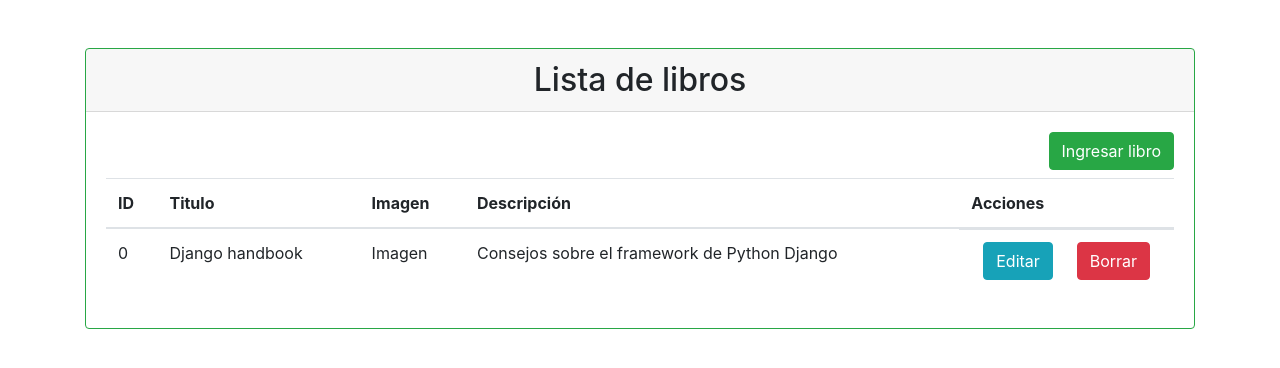
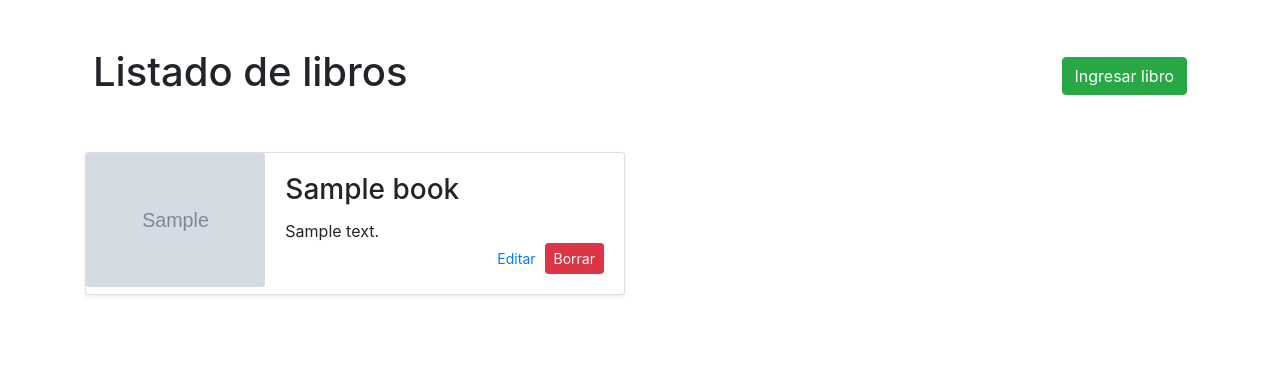
Before and after one commit to lucaspintos909/django-crud, a Django app: page /libros in a window 1280 px wide. Shown: the part 56-424 px from the top of the page. Run offline with Django 4.2, Linux system fonts and the light colour scheme; tables that the repository leaves empty hold one stand-in row (values such as "Sample post"); grey boxes marked "Sample" are stand-in pictures.

Commit message:
feat: Cambiando el listado de libros a cards

```diff
--- a/libreria/templates/books/index.html
+++ b/libreria/templates/books/index.html
@@ -1,38 +1,38 @@
 {% extends 'base.html' %} {% block title %}Libros{% endblock title %}
 {% block content %}
+<div class="d-flex px-2 justify-content-between mb-5 align-items-center">
 
-<div class="card border-success">
-  <div class="card-header">
-    <h2 class="card-title text-center m-0">Lista de libros</h2>
-  </div>
-  <div class="card-body">
-    <div class="d-flex justify-content-end mb-2">
-      <a type="button" class="btn btn-success" href="{% url 'create_book' %}">Ingresar libro</a>
-    </div>
-    <table class="table">
-      <thead>
-        <tr>
-          <th scope="col">ID</th>
-          <th scope="col">Titulo</th>
-          <th scope="col">Imagen</th>
-          <th scope="col">Descripción</th>
-          <th scope="col">Acciones</th>
-        </tr>
-      </thead>
-      <tbody>
-        <tr>
-          <td>0</td>
-          <td>Django handbook</td>
-          <td>Imagen</td>
-          <td>Consejos sobre el framework de Python Django</td>
-          <td class="d-flex justify-content-around">
-            <a name="" id="" class="btn btn-info" href="{% url 'edit_book' %}" role="button">Editar</a>
-            <a name="" id="" class="btn btn-danger" href="#" role="button">Borrar</a>
-          </td>
-        </tr>
-      </tbody>
-    </table>
+  <h1 class="text-center ">Listado de libros</h1>
+  <div>
+
+    <a type="button" class="btn btn-success" href="{% url 'create_book' %}">Ingresar libro</a>
   </div>
 </div>
 
+<div class="row row-cols-1 row-cols-md-2">
+  {% for book in books %}
+  <div class="col">
+    <div class="shadow-sm card mb-3" style="max-width: 540px;">
+      <div class="row no-gutters">
+          <div class="col-4">
+            <img src="{{book.image.url}}" class="card-img" alt="{{book.title}}-image">
+          </div>
+          <div class="col-8">
+            <div class="card-body d-flex flex-column justify-content-between h-100">
+              <div>
+                <h3 class="card-title">{{book.title}}</h3>
+                <p class="card-text">{{book.description}}</p>
+              </div>
+              <div class="d-flex justify-content-end">
+                <a name="" id="" class="btn btn-sm btn-link" href="{% url 'edit_book' %}" role="button">Editar</a>
+                <a name="" id="" class="btn btn-sm btn-danger" href="#" role="button">Borrar</a>
+              </div>
+            </div>
+          </div>
+        </div>
+      </div>
+  </div>
+  {% endfor %}
+</div>
+
 {% endblock content %}
```
